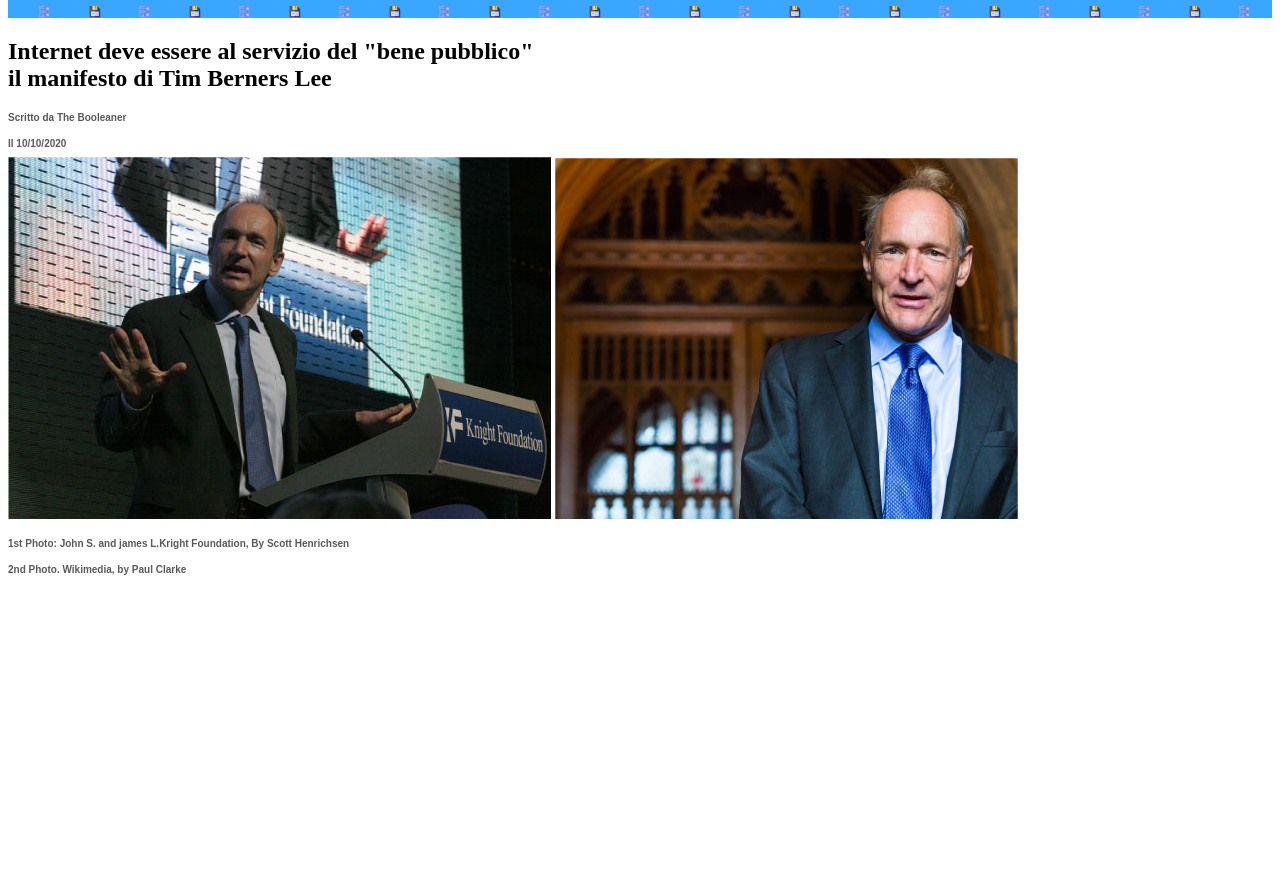
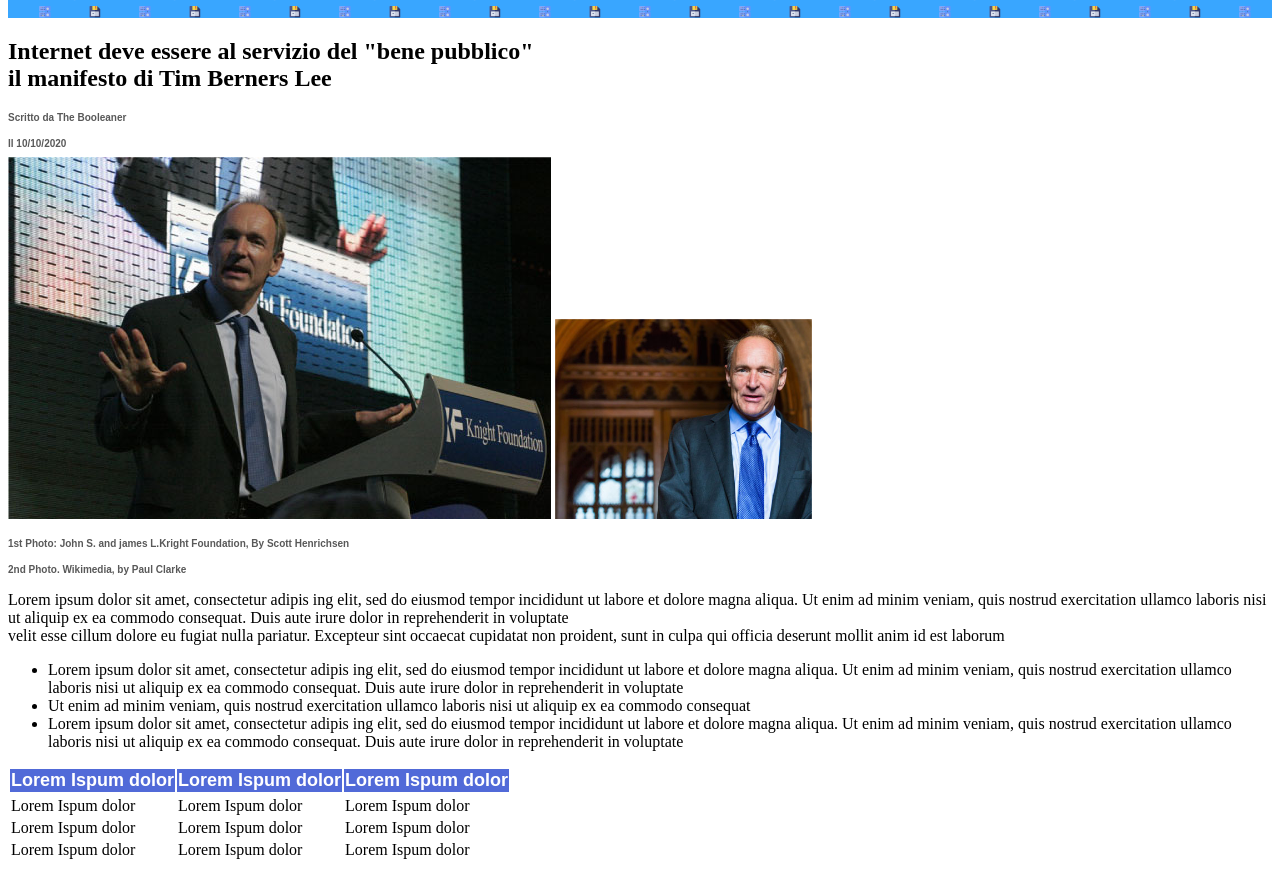
Before and after one commit to noemimassucco/html-css-booleaner, a plain HTML site: page index.html in a window 1280 px wide. Shown: the part 90-960 px from the top of the page. Before the commit the page ends 800 px from the top, so only its background shows below. Drawn offline with Linux system fonts and the light colour scheme.

Commit message:
Aggiutna tabella, da modficare

```diff
--- a/index.html
+++ b/index.html
@@ -18,12 +18,48 @@
         <h2 class="scritte-piccole"> Scritto da The Booleaner</h2>
         <h2 class="scritte-piccole"> Il 10/10/2020</h2>
 </section>
-<img class=" imamgini.tim" src ="../html-css-booleaner/img/tim-1.jpg" alt="Foto di Tim Berners Lee">
-<img class="immagini.tim"src="../html-css-booleaner/img/tim-2.jpg" alt="foto di Tim Berners Lee">
+<section>
+<img class=" imamgini-tim" src ="../html-css-booleaner/img/tim-1.jpg" alt="Foto di Tim Berners Lee">
+<img class="immagini-tim"src="../html-css-booleaner/img/tim-2.jpg" alt="foto di Tim Berners Lee">
    <H2 class="scritte-piccole"> 1st Photo: John S. and james L.Kright Foundation, By Scott Henrichsen </H2>
-    <H2 class="scritte-piccole"> 2nd Photo. Wikimedia, by Paul Clarke</H2>
+   <H2 class="scritte-piccole"> 2nd Photo. Wikimedia, by Paul Clarke</H2>
+</section>
+<section>
+    <p> Lorem ipsum dolor sit amet, consectetur adipis ing elit, sed do eiusmod tempor incididunt ut labore et dolore magna aliqua. Ut enim ad minim veniam, quis nostrud exercitation ullamco laboris nisi ut aliquip ex ea commodo consequat. Duis aute irure dolor in reprehenderit in voluptate <br>
+        velit esse cillum dolore eu fugiat nulla pariatur. Excepteur sint occaecat cupidatat non proident, sunt in culpa qui officia deserunt mollit anim id est laborum</p>
+<ul>
+    <li>  Lorem ipsum dolor sit amet, consectetur adipis ing elit, sed do eiusmod tempor incididunt ut labore et dolore magna aliqua. Ut enim ad minim veniam, quis nostrud exercitation ullamco laboris nisi ut aliquip ex ea commodo consequat. Duis aute irure dolor in reprehenderit in voluptate</li>
+    <li> Ut enim ad minim veniam, quis nostrud exercitation ullamco laboris nisi ut aliquip ex ea commodo consequat</li>
+    <li>  Lorem ipsum dolor sit amet, consectetur adipis ing elit, sed do eiusmod tempor incididunt ut labore et dolore magna aliqua. Ut enim ad minim veniam, quis nostrud exercitation ullamco laboris nisi ut aliquip ex ea commodo consequat. Duis aute irure dolor in reprehenderit in voluptate</li>
+</ul>
+</section>
+<table>
+    <thead class=intestazione-tabella>
+        <tr>
+            <th> Lorem Ispum dolor</th>
+            <th> Lorem Ispum dolor</th>
+            <th> Lorem Ispum dolor</th>
+    </thead>
+    <tr>
+        <tbody>
+            <td> Lorem Ispum dolor</td>
+            <td> Lorem Ispum dolor</td>
+            <td> Lorem Ispum dolor</td>
 
+    </tr>
+        <tr>
+               <td> Lorem Ispum dolor</td>
+            <td> Lorem Ispum dolor</td>
+            <td> Lorem Ispum dolor</td>
+        </tr>
+             <tr>
+               <td> Lorem Ispum dolor</td>
+            <td> Lorem Ispum dolor</td>
+            <td> Lorem Ispum dolor</td>
+        </tr>
+         </tbody>
 
+</table>
 </main>
 <footer></footer>
 </body>
--- a/style/style.css
+++ b/style/style.css
@@ -22,8 +22,15 @@ header img {
     color: rgb(89, 89, 89);
     margin-top: 15px;
 }
-.immagini.Tim {
+.immagini-tim {
     height: 200px;
     margin-top: 20px;
     border-image: fill blue 30;
+
 }
+.intestazione-tabella {
+    font-family: 'Arial', sans-serif;
+    font-size: 18px;
+    color: rgb(255, 255, 255);
+    background-color: rgb(81, 106, 216);
+}
```
